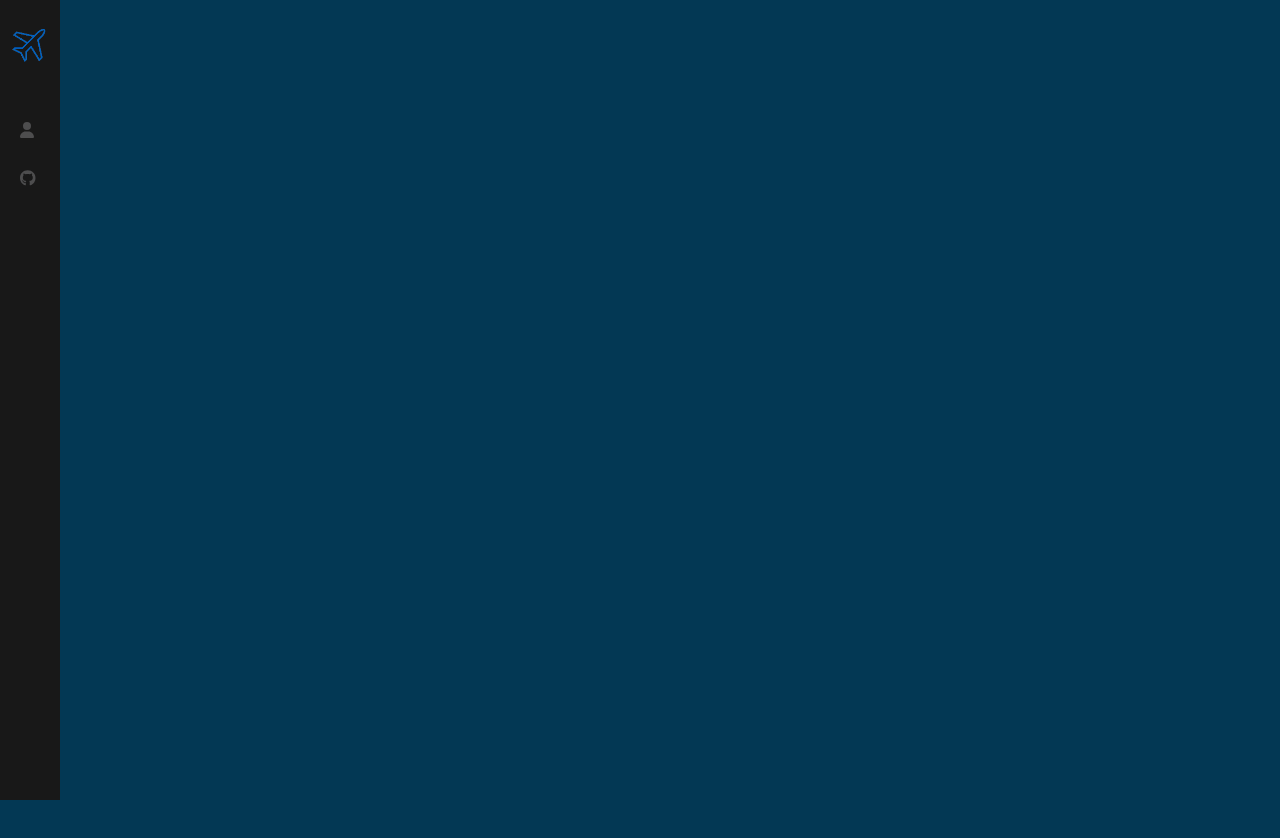
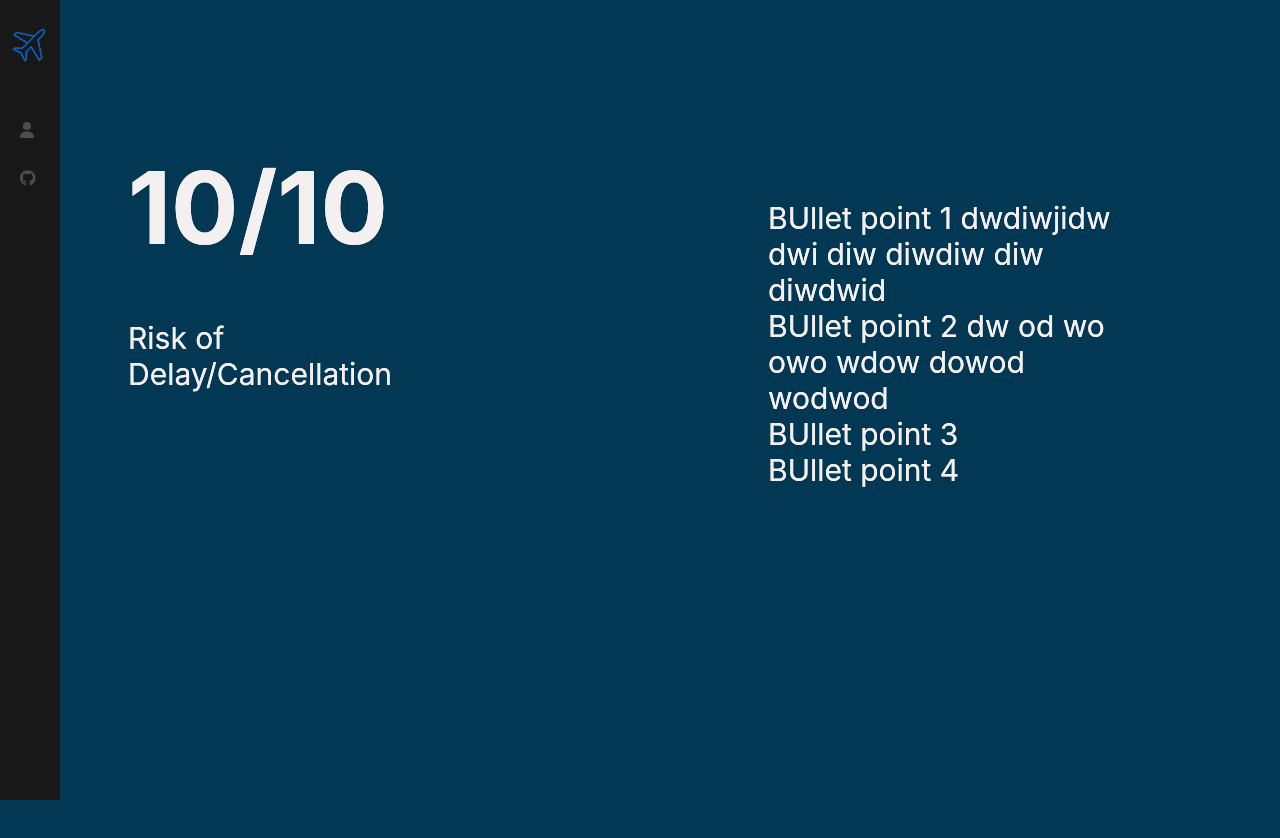
Before and after one commit to lucasman223/tamu23, a React (Create React App) app in the folder frontend/: page /Result in a window 1280 px wide. Before the commit this address had no page. Shown: the top 838 px of the page. Before the commit the page ends 800 px from the top, so only its background shows below. Built offline with nearby package versions, Linux system fonts and the light colour scheme.

Commit message:
result page

```diff
--- a/frontend/src/App.js
+++ b/frontend/src/App.js
@@ -3,6 +3,7 @@ import Layout from './components/Layout';
 import About from "./components/About";
 import { Routes, Route} from 'react-router-dom'
 import Home from './components/Home'
+import Result from './components/Result'
 
 function App() {
   return (
@@ -12,6 +13,7 @@ function App() {
 
       <Route path="/about" element={<About/>} />
       <Route path="/" element={<Layout/>} />
+      <Route path="/Result" element={<Result/>} />
       <Route index element={<Home/>} />
     </Routes>
     </>
--- a/frontend/src/components/Home/index.js
+++ b/frontend/src/components/Home/index.js
@@ -23,7 +23,7 @@ const Home = () => {
               borderRadius: 8,
               ...springs,
             }}
-          ><h1>Product Name, SHort Description of Prigram
+          ><h1>Product Name, Short Description of Program
                 </h1></animated.div>
             </div>
 
--- /dev/null
+++ b/frontend/src/components/Result/index.js
@@ -0,0 +1,36 @@
+import './index.scss'
+import Layout from '../Layout';
+import { useTrail, animated } from '@react-spring/web'
+
+const Result = () =>
+{
+    const [trails, api] = useTrail(
+        2,
+        () => ({
+          from: { opacity: 0 },
+          to: { opacity: 1 },
+        }),
+        []
+      )
+    return (
+        <><Layout/><div className='container result-page'>
+        {trails.map(props => (
+        <animated.div style={props}>
+        <div className='percent-zone'>
+            <h1>10/10</h1>
+        </div>
+        <div className='text-zone'>Risk of <br /> Delay/Cancellation</div>
+        <div className='bullet-zone'>
+          BUllet point 1 dwdiwjidw dwi diw diwdiw diw diwdwid <br />
+          BUllet point 2  dw od wo owo wdow dowod wodwod<br />
+          BUllet point 3 <br />
+          BUllet point 4
+        </div>
+        </animated.div>))}
+        </div>
+
+        </>
+    )
+}
+
+export default Result
--- /dev/null
+++ b/frontend/src/components/Result/index.scss
@@ -0,0 +1,28 @@
+.result-page {
+
+    .percent-zone{
+        position: absolute;
+        left: 10%;
+        top:10%;
+        width: 50%;
+        font-size: 50px;
+
+    }
+    .text-zone{
+    position: absolute;
+        left: 10%;
+        top:40%;
+        width: 50%;
+        font-size: 30px;
+
+    }
+    .bullet-zone{
+        position: absolute;
+        left: 60%;
+        top:25%;
+        width: 30%;
+        height: 100%;
+        font-size: 30px;
+    }
+
+}
--- a/frontend/src/index.css
+++ b/frontend/src/index.css
@@ -6,6 +6,7 @@ body {
   color: rgb(245, 240, 240);
   background: #033854;
 
+
   -webkit-font-smoothing: antialiased;
   -moz-osx-font-smoothing: grayscale;
 }
```
